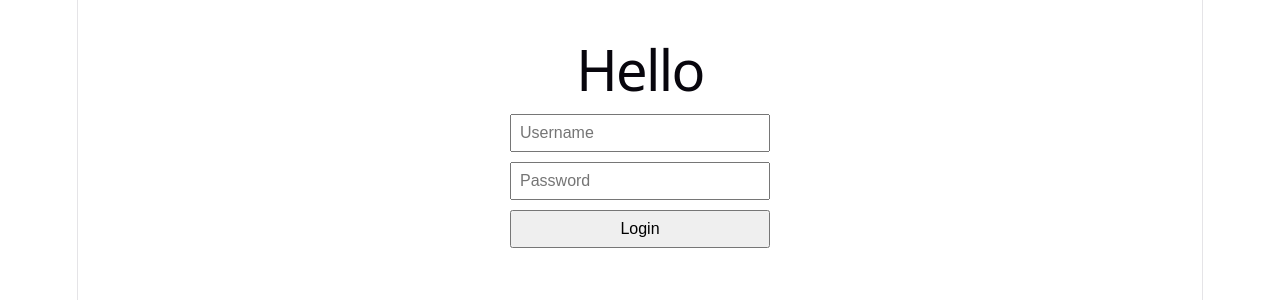
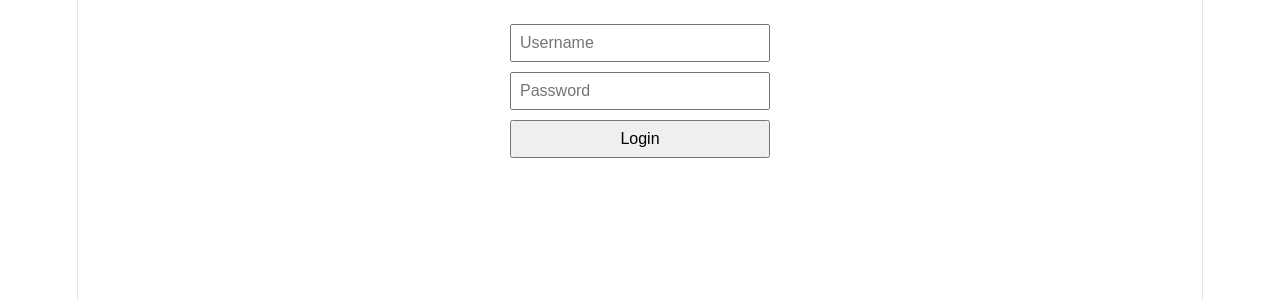
Before and after one commit to eldont1/cs333-lab9-pouliote, a React (Vite) app in the folder login-app/: page / in a window 1280 px wide. Shown: the top 300 px of the page. Built offline with nearby package versions, Linux system fonts and the light colour scheme.

Commit message:
Part 2: if/else

```diff
--- a/login-app/src/App.jsx
+++ b/login-app/src/App.jsx
@@ -2,17 +2,22 @@ import "./App.css";
 
 const isLoggedIn = false;
 
-function App() {
-  return (
-    <div className="App">
-      <h1>Hello</h1>
+function renderCondition() {
+  if (isLoggedIn === true) {
+    return <h1>Hello</h1>;
+  } else {
+    return (
       <form className="form">
         <input type="text" placeholder="Username" />
         <input type="password" placeholder="Password" />
         <button type="submit">Login</button>
       </form>
-    </div>
-  );
+    );
+  }
+}
+
+function App() {
+  return <div className="App">{renderCondition()}</div>;
 }
 
 export default App;
```
Also changed, not shown: 1 other file (tests, documents, lock files or other folders).
